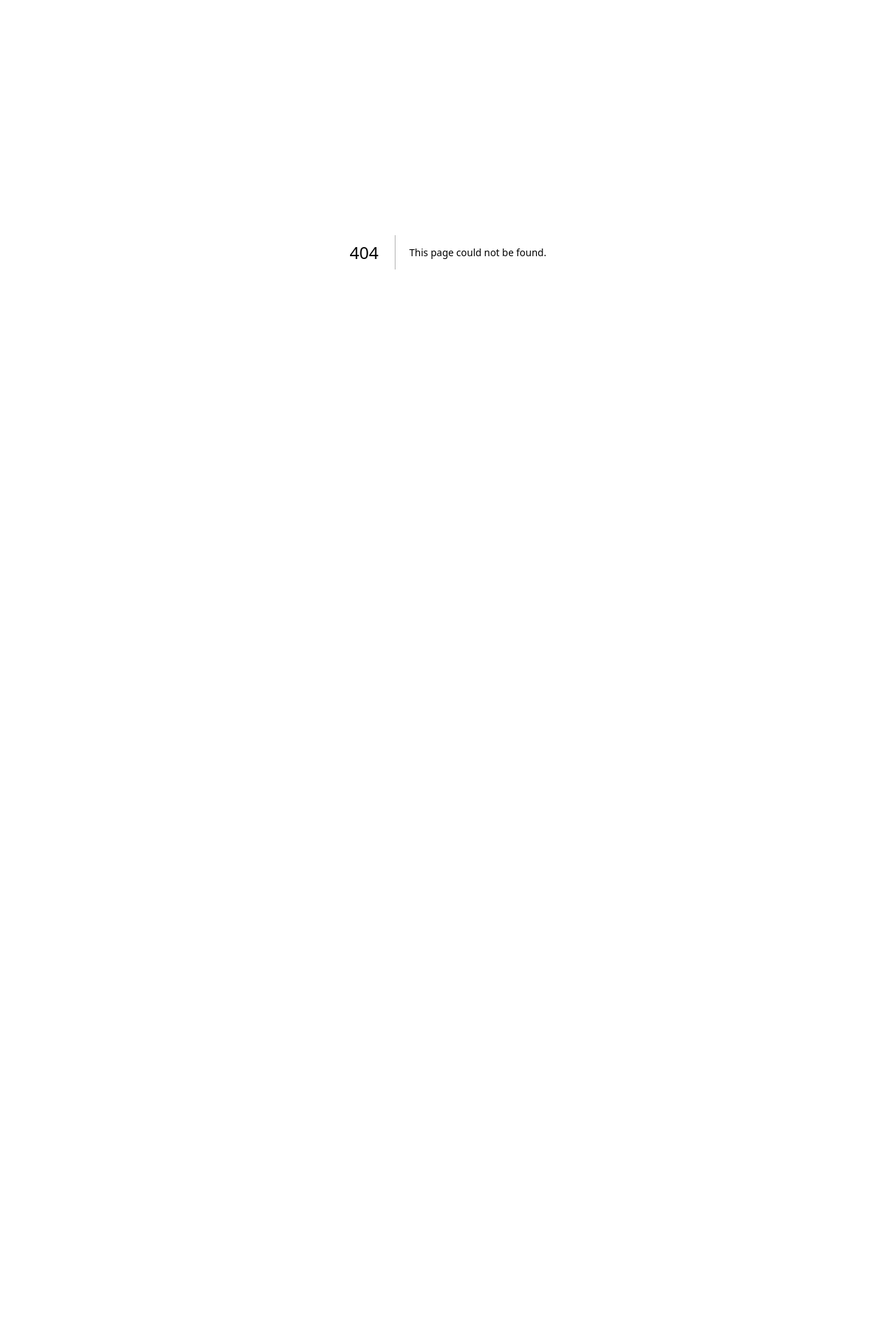
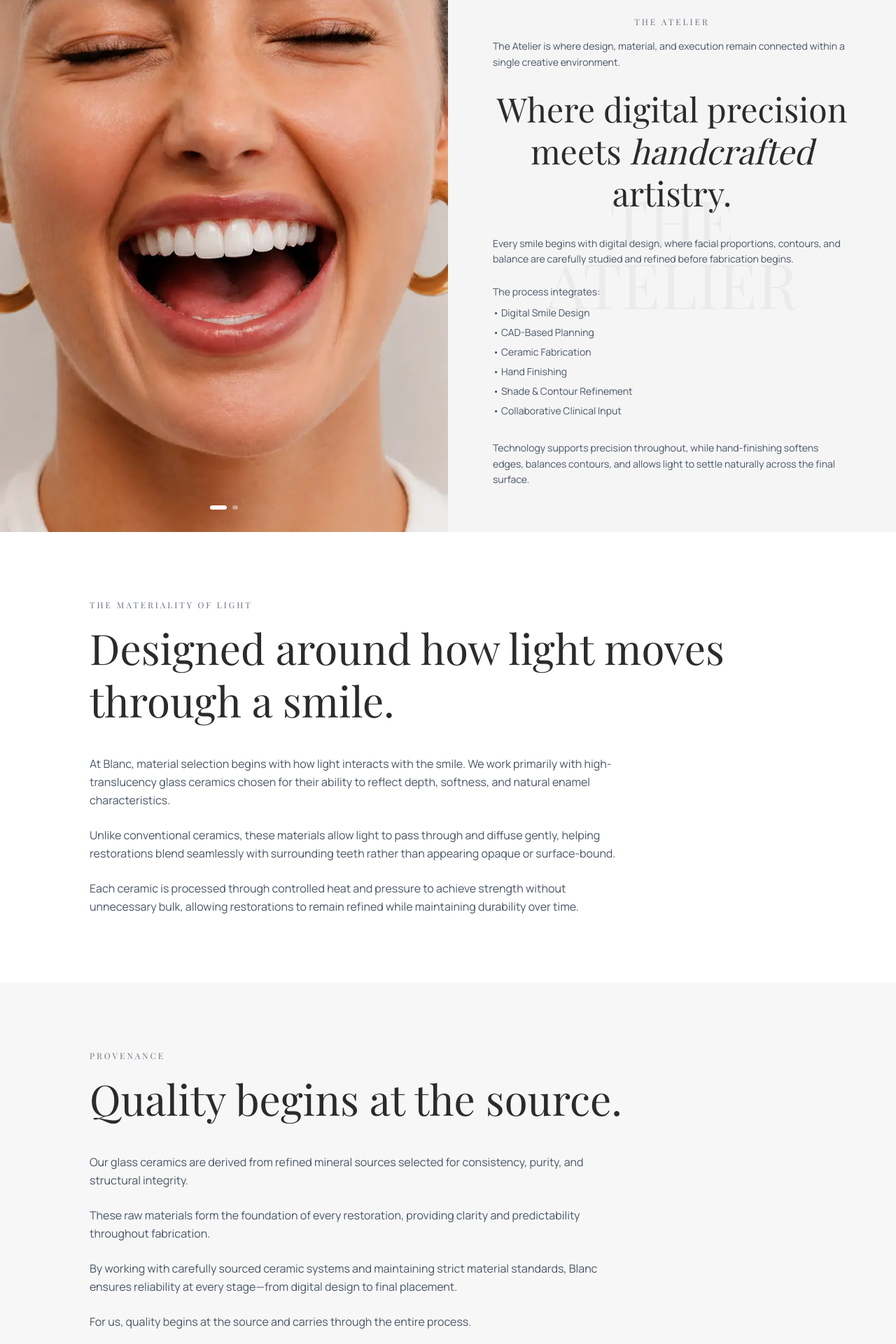
Before and after one commit to Ladwa14/blanc-website, a Next.js app: page /atelier in a window 1280 px wide. Before the commit this address had no page. Shown: the part 40-1960 px from the top of the page at 70% size. Before the commit the page ends 800 px from the top, so only its background shows below. Built offline with nearby package versions, Linux system fonts and the light colour scheme; a web font is replaced by a local one.

Commit message:
Atelier page created

```diff
--- /dev/null
+++ b/app/atelier/page.tsx
@@ -0,0 +1,275 @@
+"use client";
+
+import { useEffect, useRef, useState } from "react";
+import Footer from "../sections/Footer";
+import Header from "../sections/Header";
+
+const images = [
+  "/Blanc_website_2.webp",
+  "/Smile.webp",
+];
+
+export default function Page() {
+  const containerRef = useRef<HTMLDivElement | null>(null);
+
+  const [activeIndex, setActiveIndex] = useState(0);
+  const [menuOpen, setMenuOpen] = useState(false);
+
+  const activeIndexRef = useRef(0);
+  const isScrolling = useRef(false);
+
+  useEffect(() => {
+    let touchStartX = 0;
+    let touchEndX = 0;
+
+    const handleWheel = (e: WheelEvent) => {
+      if (menuOpen) return;
+
+      const section = containerRef.current;
+      if (!section) return;
+
+      const rect = section.getBoundingClientRect();
+      const inView = rect.top <= 0 && rect.bottom >= window.innerHeight;
+
+      if (!inView) return;
+
+      if (
+        (e.deltaY > 0 && activeIndexRef.current === images.length - 1) ||
+        (e.deltaY < 0 && activeIndexRef.current === 0)
+      ) {
+        return;
+      }
+
+      e.preventDefault();
+
+      if (isScrolling.current) return;
+
+      isScrolling.current = true;
+
+      updateIndex(e.deltaY > 0 ? 1 : -1);
+    };
+
+    const handleTouchStart = (e: TouchEvent) => {
+      touchStartX = e.touches[0].clientX;
+    };
+
+    const handleTouchEnd = (e: TouchEvent) => {
+      if (menuOpen) return;
+
+      touchEndX = e.changedTouches[0].clientX;
+
+      const diff = touchStartX - touchEndX;
+
+      if (Math.abs(diff) < 50) return;
+
+      if (
+        (diff > 0 && activeIndexRef.current === images.length - 1) ||
+        (diff < 0 && activeIndexRef.current === 0)
+      ) {
+        return;
+      }
+
+      if (isScrolling.current) return;
+
+      isScrolling.current = true;
+
+      updateIndex(diff > 0 ? 1 : -1);
+    };
+
+    const updateIndex = (direction: number) => {
+      setActiveIndex((prev) => {
+        const next =
+          direction > 0
+            ? Math.min(prev + 1, images.length - 1)
+            : Math.max(prev - 1, 0);
+
+        activeIndexRef.current = next;
+        return next;
+      });
+
+      setTimeout(() => {
+        isScrolling.current = false;
+      }, 500);
+    };
+
+    window.addEventListener("wheel", handleWheel, { passive: false });
+    window.addEventListener("touchstart", handleTouchStart);
+    window.addEventListener("touchend", handleTouchEnd);
+
+    return () => {
+      window.removeEventListener("wheel", handleWheel);
+      window.removeEventListener("touchstart", handleTouchStart);
+      window.removeEventListener("touchend", handleTouchEnd);
+    };
+  }, [menuOpen]);
+
+  return (
+    <>
+      <section ref={containerRef} className="relative min-h-screen">
+        <Header
+          menuOpen={menuOpen}
+          setMenuOpen={setMenuOpen}
+        />
+
+        <div className="min-h-screen flex flex-col md:flex-row relative">
+          {/* LEFT IMAGE SECTION */}
+          <div className="w-full md:w-1/2 relative overflow-hidden h-[75vh] md:h-screen">
+            <div
+              className="flex h-full transition-transform duration-500 ease-out"
+              style={{
+                transform: `translateX(-${activeIndex * 100}%)`,
+              }}
+            >
+              {images.map((img, i) => (
+                <img
+                  key={i}
+                  src={img}
+                  alt={`Atelier ${i + 1}`}
+                  className="w-full h-full object-cover flex-shrink-0"
+                />
+              ))}
+            </div>
+
+            {/* DOTS */}
+            <div className="absolute bottom-4 md:bottom-8 left-1/2 -translate-x-1/2 flex gap-2">
+              {images.map((_, i) => (
+                <div
+                  key={i}
+                  className={`h-1.5 rounded-full transition-all duration-300 ${
+                    activeIndex === i
+                      ? "w-6 bg-white"
+                      : "w-2 bg-white/40"
+                  }`}
+                />
+              ))}
+            </div>
+          </div>
+
+          {/* RIGHT CONTENT */}
+          <div className="w-full md:w-1/2 bg-[#f5f5f5] flex items-center px-6 md:px-16 py-12 md:py-0 relative overflow-hidden">
+            {/* WATERMARK */}
+            <h1 className="absolute inset-0 flex items-center justify-center text-center text-[70px] md:text-[90px] font-playfair text-black/[0.04] pointer-events-none select-none leading-none">
+              THE
+              <br />
+              ATELIER
+            </h1>
+
+            <div className="max-w-xl relative z-10 text-center md:text-left">
+              <p className="text-xs tracking-[0.25em] text-center text-gray-500 mb-4 font-playfair">
+                THE ATELIER
+              </p>
+
+              <p className="text-sm text-gray-600 mb-6 leading-relaxed font-manrope">
+                The Atelier is where design, material, and execution remain
+                connected within a single creative environment.
+              </p>
+
+              <h2 className="text-3xl md:text-5xl font-playfair text-center leading-tight mb-8 text-[#2b2b2b]">
+                Where digital precision meets{" "}
+                <span className="italic">handcrafted</span> artistry.
+              </h2>
+
+              <p className="text-sm text-gray-600 mb-6 leading-relaxed font-manrope">
+                Every smile begins with digital design, where facial
+                proportions, contours, and balance are carefully studied and
+                refined before fabrication begins.
+              </p>
+
+              <ul className="text-sm text-gray-600 space-y-2 mb-8 font-manrope">
+                <p className="text-sm text-gray-600 mb-2 leading-relaxed font-manrope">
+                  The process integrates:
+                </p>
+
+                <li>• Digital Smile Design</li>
+                <li>• CAD-Based Planning</li>
+                <li>• Ceramic Fabrication</li>
+                <li>• Hand Finishing</li>
+                <li>• Shade & Contour Refinement</li>
+                <li>• Collaborative Clinical Input</li>
+              </ul>
+
+              <p className="text-sm text-gray-600 leading-relaxed font-manrope">
+                Technology supports precision throughout, while hand-finishing
+                softens edges, balances contours, and allows light to settle
+                naturally across the final surface.
+              </p>
+            </div>
+          </div>
+        </div>
+      </section>
+
+      {/* MATERIALITY OF LIGHT */}
+      <section className="bg-white py-24 px-6 md:px-16">
+        <div className="max-w-5xl mx-auto">
+          <p className="text-xs tracking-[0.25em] text-gray-500 mb-4 font-playfair">
+            THE MATERIALITY OF LIGHT
+          </p>
+
+          <h2 className="font-playfair text-4xl md:text-6xl text-[#2b2b2b] leading-tight mb-10">
+            Designed around how light moves through a smile.
+          </h2>
+
+          <div className="max-w-3xl space-y-6 text-gray-600 leading-relaxed font-manrope">
+            <p>
+              At Blanc, material selection begins with how light interacts with
+              the smile. We work primarily with high-translucency glass
+              ceramics chosen for their ability to reflect depth, softness, and
+              natural enamel characteristics.
+            </p>
+
+            <p>
+              Unlike conventional ceramics, these materials allow light to pass
+              through and diffuse gently, helping restorations blend seamlessly
+              with surrounding teeth rather than appearing opaque or
+              surface-bound.
+            </p>
+
+            <p>
+              Each ceramic is processed through controlled heat and pressure to
+              achieve strength without unnecessary bulk, allowing restorations
+              to remain refined while maintaining durability over time.
+            </p>
+          </div>
+        </div>
+      </section>
+
+      {/* PROVENANCE */}
+      <section className="bg-[#f7f7f7] py-24 px-6 md:px-16">
+        <div className="max-w-5xl mx-auto">
+          <p className="text-xs tracking-[0.25em] text-gray-500 mb-4 font-playfair">
+            PROVENANCE
+          </p>
+
+          <h2 className="font-playfair text-4xl md:text-6xl text-[#2b2b2b] leading-tight mb-10">
+            Quality begins at the source.
+          </h2>
+
+          <div className="max-w-3xl space-y-6 text-gray-600 leading-relaxed font-manrope">
+            <p>
+              Our glass ceramics are derived from refined mineral sources
+              selected for consistency, purity, and structural integrity.
+            </p>
+
+            <p>
+              These raw materials form the foundation of every restoration,
+              providing clarity and predictability throughout fabrication.
+            </p>
+
+            <p>
+              By working with carefully sourced ceramic systems and maintaining
+              strict material standards, Blanc ensures reliability at every
+              stage—from digital design to final placement.
+            </p>
+
+            <p>
+              For us, quality begins at the source and carries through the
+              entire process.
+            </p>
+          </div>
+        </div>
+      </section>
+
+      <Footer />
+    </>
+  );
+}
```
